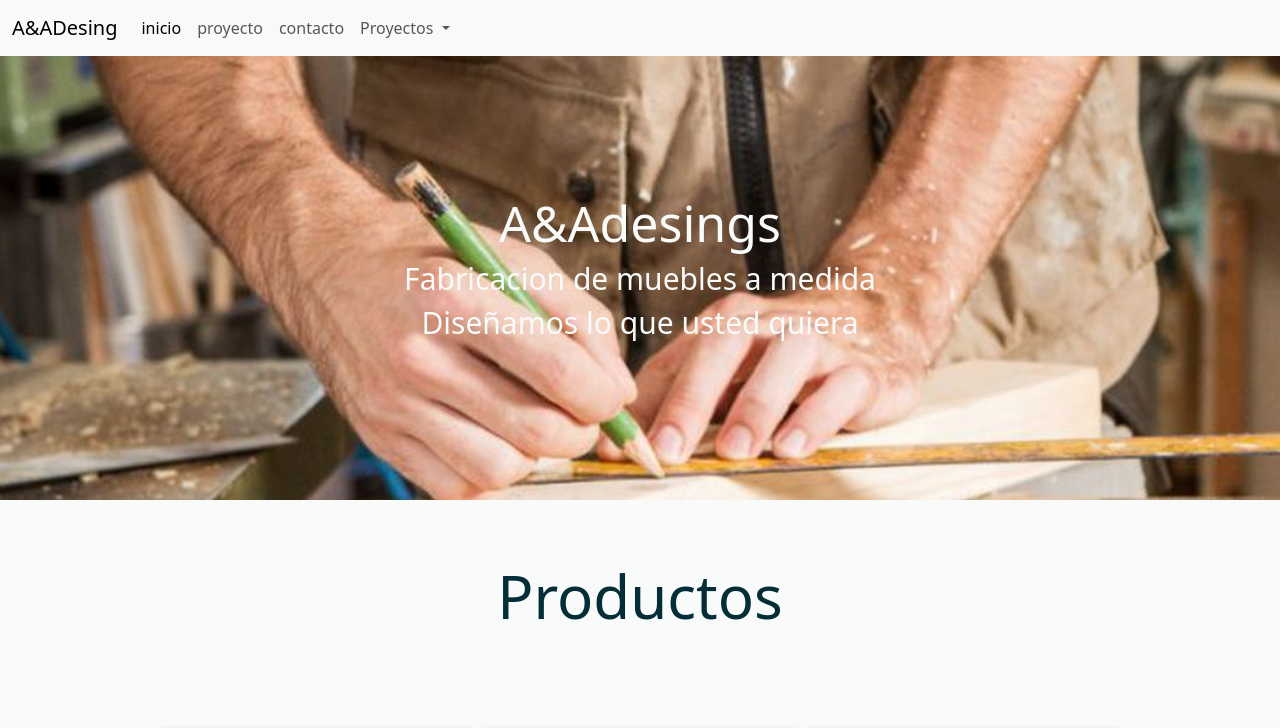
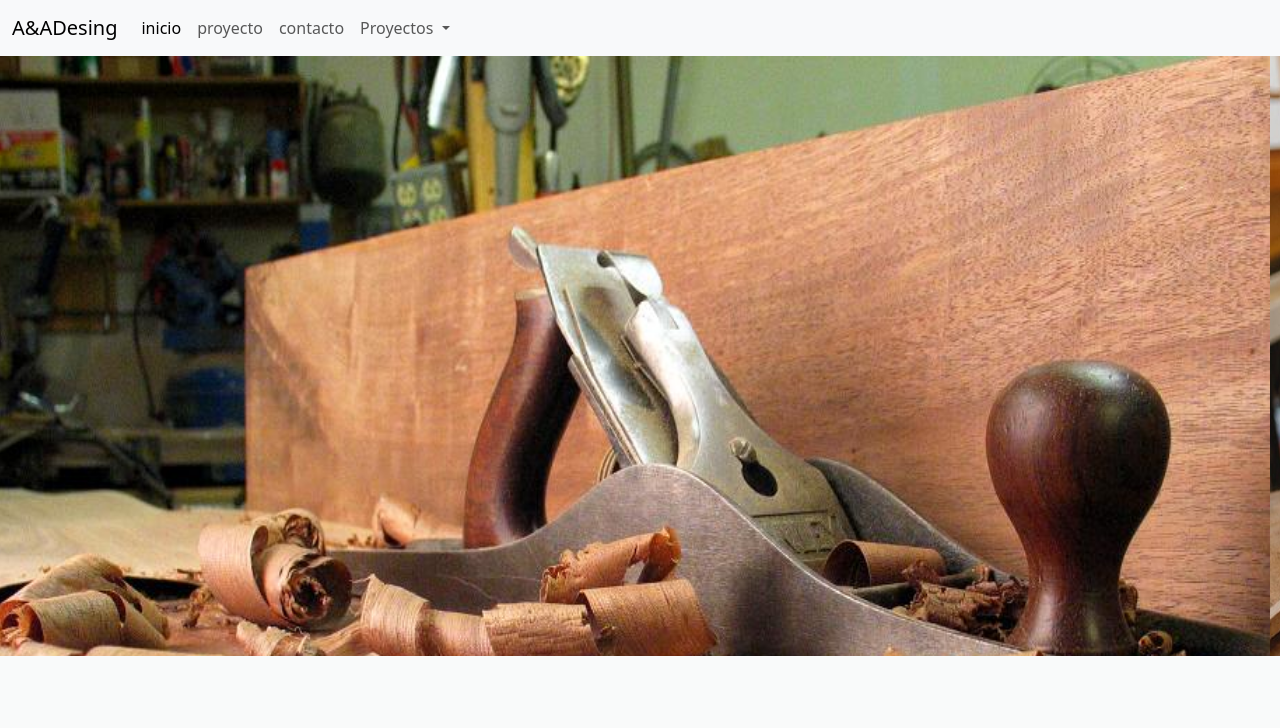
Before and after one commit to AlexisAlv9/PFAlvarez, a website: page index.html in a window 1280 px wide. Shown: the top 728 px of the page. Drawn offline with Linux system fonts and the light colour scheme.

Commit message:
cambiandoinicio

```diff
--- a/index.html
+++ b/index.html
@@ -17,6 +17,7 @@
 
 
 <body>
+
     <header class="headerinicio">
 
         <nav class="navbar navbar-expand-lg bg-body-tertiary" class="menu">
@@ -50,19 +51,24 @@
               </div>
             </div>
           </nav>
+          <section>
+            <div class="slider">
+              <ul>
+                <li><img src="img/adesing1.jpg" alt="" srcset=""></li>
+                <li><img src="img/adesing2.jpg" alt="" srcset=""></li>
+                <li><img src="img/adesing3.jpg" alt="" srcset=""></li>
+                <li><img src="img/adesing4.jpg" alt="" srcset=""></li>
+              </ul>
+            </div>
+          </section>
 
 
-        <section class="texto-header" >
-            <h1>A&Adesings</h1>
-            <h2>Fabricacion de muebles a medida</h2>
-            <h2>Diseñamos lo que usted quiera</h2>
-        </section>
+
 
 
     </header>
 
 
-    <main>
         <section class="productos"  >
             <div class="productos-contenedor" >
 
--- a/sass/views/_index.scss
+++ b/sass/views/_index.scss
@@ -1,36 +1,42 @@
-.headerinicio{
+/*header*/
+
+.slider{
     width: 100%;
-    height: 500px;
-    background:  url(../img/adesing.jpg);
-    background-size: cover;
-    position: relative;
-    background-attachment: fixed;
+    height: 600px;
+    overflow: hidden;
+    ul{
+        display: flex;
+        animation: cambio 20s infinite alternate linear;
+        width: 400%;
+        li{
+            width: 100%;
+            list-style: none;
+            img{
+                width: 100%;
+                height: 100%;
+            }
+        }
+    }
+}
+@keyframes cambio {
+   0%{margin-left: 0;}
+   20%{margin-left: 0;}
+
+   25%{margin-left: -102%;}
+   45%{margin-left: -102%;}
+
+   50%{margin-left: -200%;}
+   70%{margin-left: -200%;}
+
+   75%{margin-left: -300%;}
+   100%{margin-left: -300%;}
 }
 
 
-.texto-header{
-    display: flex;
-    text-align: center;
-    width: 100%;
-    height: 430px;
-    flex-direction: column;
-    align-items: center;
-    justify-content: center;
 
- h1{
-    font-size: 50px;
-    color: $fontlight;
 
-}
 
- h2{
-    font-size: 30px;
-    color: $fontlight;
-    font-weight: 300;
 
-}
-
-}
 /* Galeria */
 .productos {
     background-color: $fontlight;
```
Also changed, not shown: css/main.css, img/adesing1.jpg (renamed from img/adesing.jpg), img/adesing2.jpg (added), img/adesing3.jpg (added), img/adesing4.jpg (added), 1 other file.
